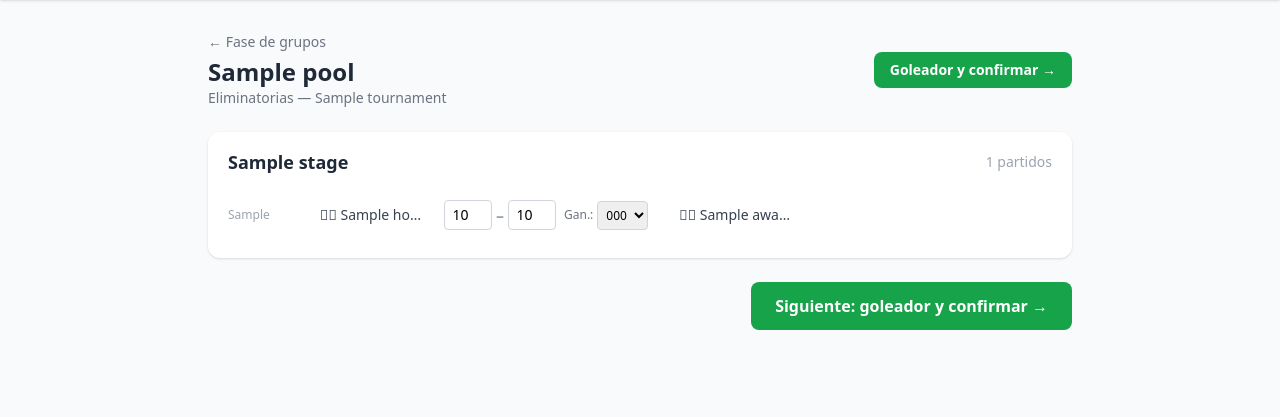
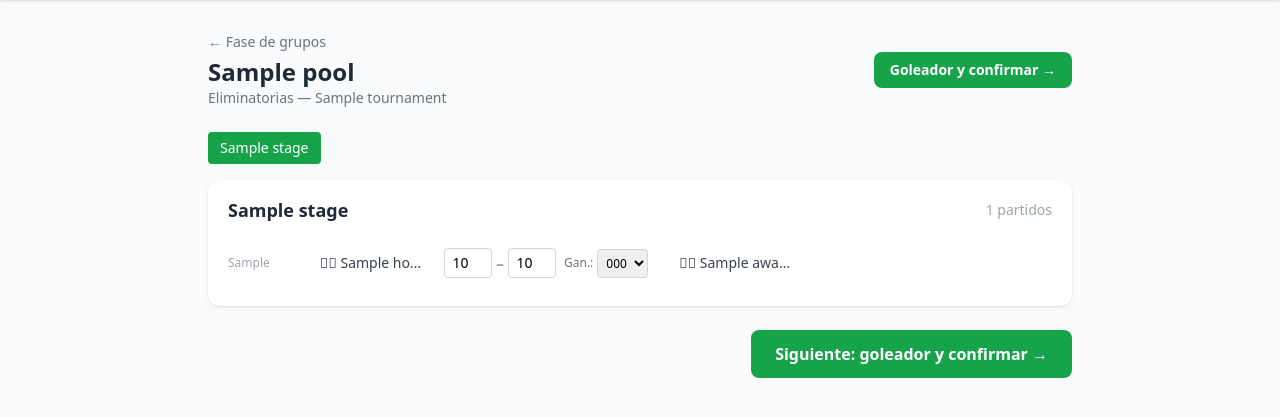
Before and after one commit to mecoccaro/quiniela-v2, a Django app: template templates/predictions/knockout.html in a window 1280 px wide. Shown: the part 56-473 px from the top of the page. Run offline with Django 5.2, Linux system fonts and the light colour scheme; the template is opened without the code that fills it: most values are stand-ins (such as "Sample title", 1, 10 or a date in 2020); data that the repository does not hold is empty; some libraries are stand-ins or nearby versions.

Commit message:
[phase 3] knockout phase carousel with CSS tabs
Add R32/R16/QF/SF/Final tab strip above the bracket. JS switchKoStage()
shows only the active stage; state is restored after HTMX swaps so the
selected tab persists when predictions are saved.

Co-Authored-By: Claude Sonnet 4.6 <noreply@anthropic.com>

```diff
--- a/templates/predictions/knockout.html
+++ b/templates/predictions/knockout.html
@@ -24,6 +24,18 @@
 </div>
 {% endif %}
 
+<div id="ko-tabs" class="flex gap-2 mb-4 overflow-x-auto">
+  {% for stage in stages %}
+    <button
+      onclick="switchKoStage('{{ stage.key }}')"
+      id="ko-tab-{{ stage.key }}"
+      class="ko-tab px-3 py-1.5 rounded text-sm font-medium whitespace-nowrap bg-gray-100 text-gray-700 hover:bg-green-100 hover:text-green-800"
+      data-stage="{{ stage.key }}">
+      {{ stage.label }}
+    </button>
+  {% endfor %}
+</div>
+
 <div id="ko-bracket" class="space-y-4">
   {% include "predictions/partials/knockout_stages.html" %}
 </div>
@@ -37,6 +49,22 @@
 {% endif %}
 
 <script>
+let activeKoStage = '{{ stages.0.key }}';
+
+function switchKoStage(key) {
+  activeKoStage = key;
+  document.querySelectorAll('[data-ko-stage]').forEach(function (el) {
+    el.style.display = el.dataset.koStage === key ? '' : 'none';
+  });
+  document.querySelectorAll('.ko-tab').forEach(function (btn) {
+    var active = btn.dataset.stage === key;
+    btn.classList.toggle('bg-green-600', active);
+    btn.classList.toggle('text-white', active);
+    btn.classList.toggle('bg-gray-100', !active);
+    btn.classList.toggle('text-gray-700', !active);
+  });
+}
+
 (function () {
   var savedScrollY = 0;
   var openStageIndices = new Set();
@@ -76,7 +104,7 @@
     }
   });
 
-  // After swap: restore open stages, scroll position, winner dropdowns
+  // After swap: restore open stages, scroll position, winner dropdowns, active tab
   document.addEventListener('htmx:afterSettle', function () {
     document.querySelectorAll('#ko-bracket details').forEach(function (el, idx) {
       if (openStageIndices.has(idx)) {
@@ -87,10 +115,12 @@
     });
     window.scrollTo(0, savedScrollY);
     document.querySelectorAll('.ko-form').forEach(syncWinner);
+    switchKoStage(activeKoStage);
   });
 
   document.addEventListener('DOMContentLoaded', function () {
     document.querySelectorAll('.ko-form').forEach(syncWinner);
+    switchKoStage(activeKoStage);
   });
 })();
 </script>
--- a/templates/predictions/partials/knockout_stages.html
+++ b/templates/predictions/partials/knockout_stages.html
@@ -1,5 +1,6 @@
 {% load tournament_tags %}
 {% for stage in stages %}
+<div data-ko-stage="{{ stage.key }}">
 <details class="bg-white rounded-xl shadow overflow-hidden" {% if forloop.first %}open{% endif %}>
   <summary class="flex items-center justify-between px-5 py-4 cursor-pointer select-none hover:bg-gray-50">
     <span class="font-bold text-gray-800 text-lg">{{ stage.label }}</span>
@@ -73,4 +74,5 @@
     {% endfor %}
   </div>
 </details>
+</div>
 {% endfor %}
```
Also changed, not shown: thoughts/miguel/plans/2026-05-28-la-gansa-feature-batch.md (+2 -2 lines).
